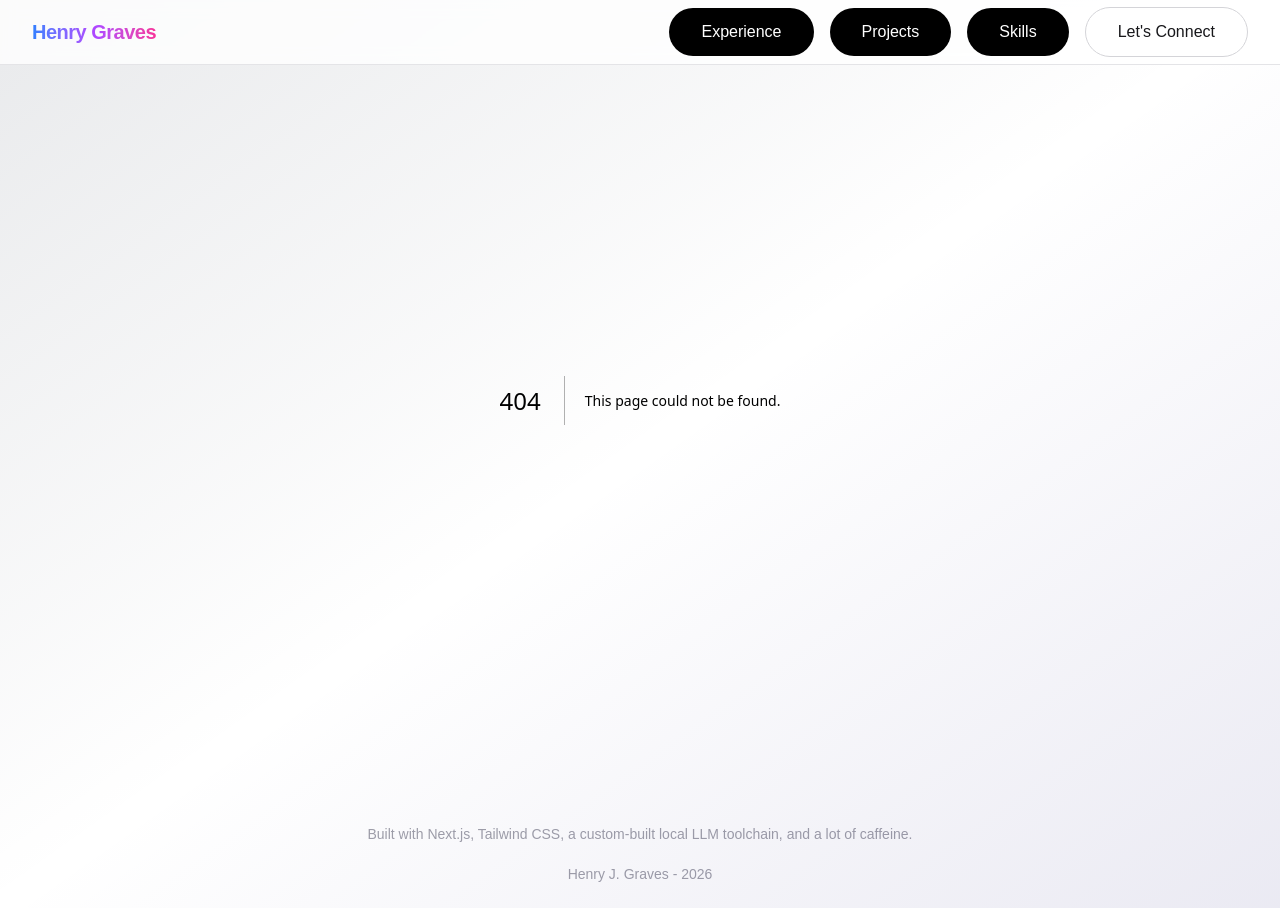
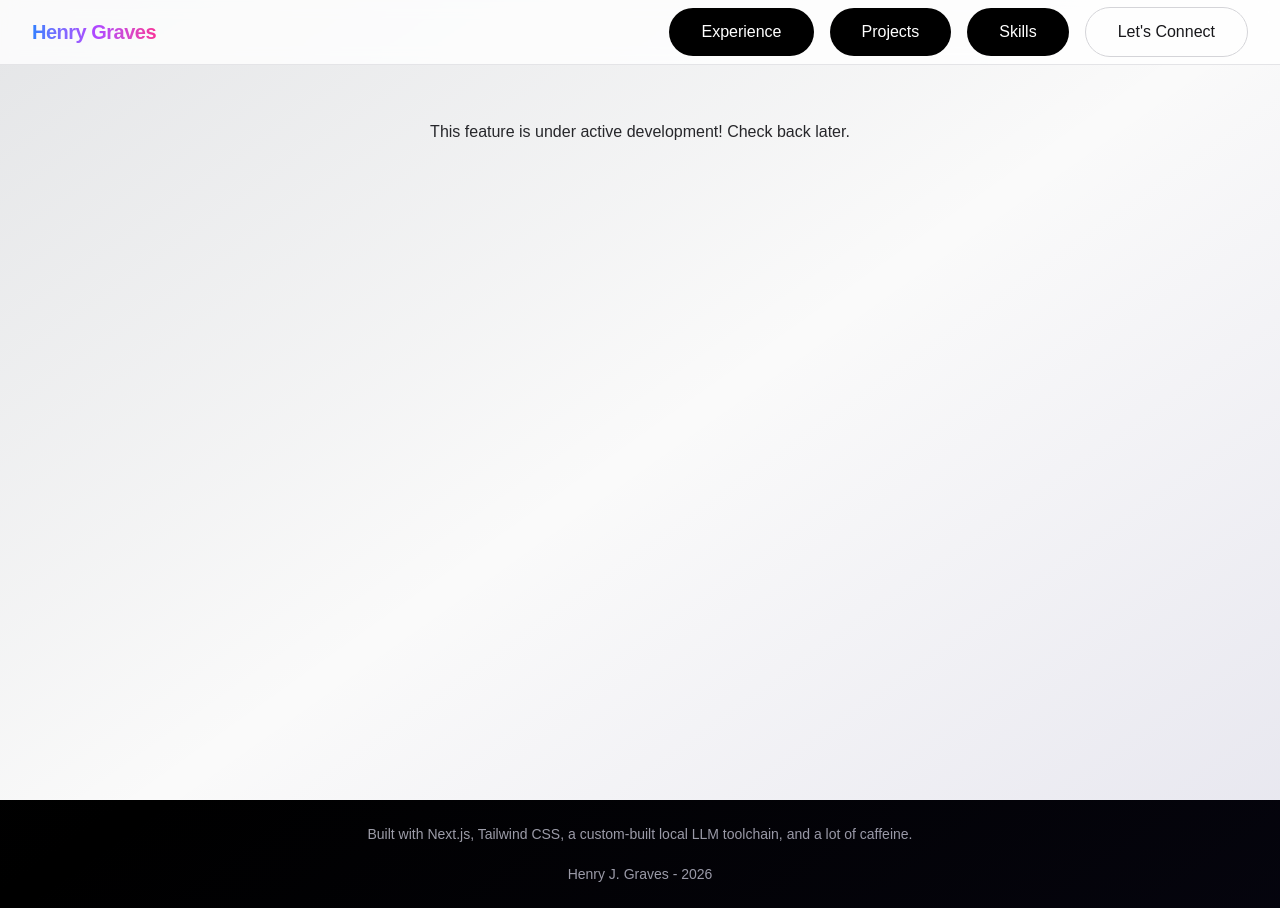
Before and after one commit to akedah-vex/hgraves, a Next.js app: page /resume in a window 1280 px wide. Before the commit this address had no page. Built offline with nearby package versions, Linux system fonts and the light colour scheme.

Commit message:
add resume page

```diff
--- /dev/null
+++ b/app/resume/page.tsx
@@ -0,0 +1,14 @@
+import React from 'react';
+import Wrapper from '@/components/wrapper'
+
+const ResumePage = () => {
+    return (
+        <Wrapper>
+            <div>
+                This feature is under active development! Check back later.
+            </div>
+        </Wrapper>
+    )
+}
+
+export default ResumePage;
```
